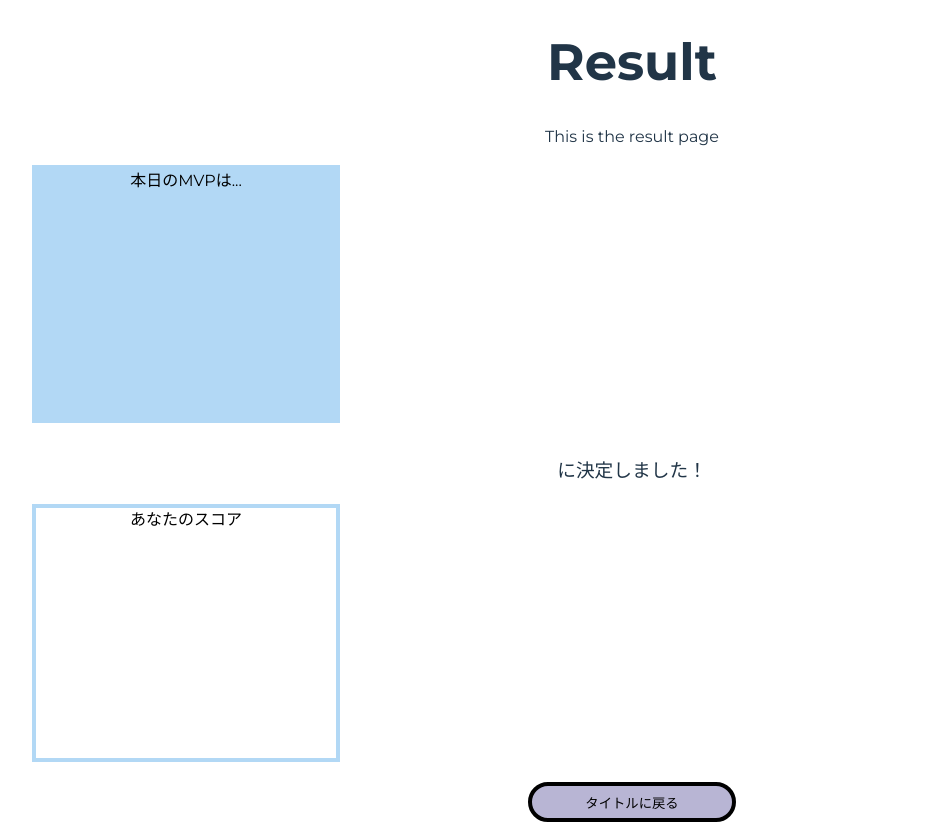
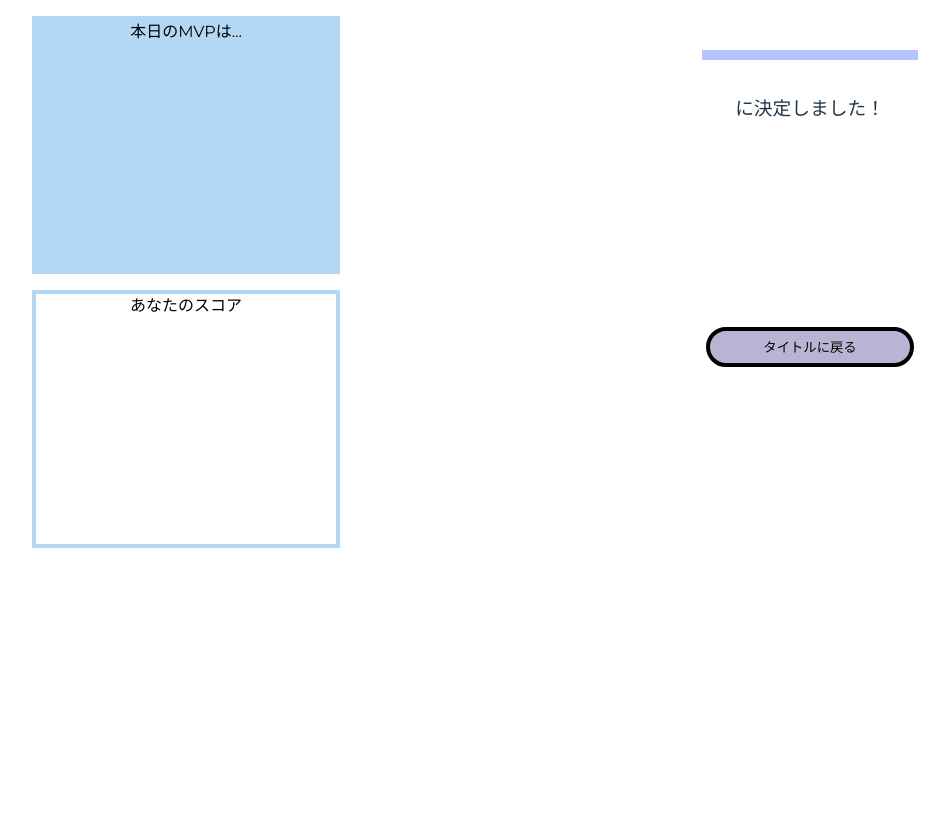
Before and after one commit to itsp-pbl-2023/mind-graph, a React (Vite) app in the folder client/: page /result in a window 1280 px wide. Shown: the whole page, without its empty margins (8-957 px from the left). After the commit the page ends 800 px from the top, so only its background shows below. Built offline with nearby package versions, Linux system fonts and the light colour scheme; a web font is replaced by a local one; what @bufbuild/connect-query, @bufbuild/connect-web, @bufbuild/protobuf would draw is missing.

Commit message:
ight side layout

```diff
--- a/client/src/components/common/ThemeDisplay.tsx
+++ b/client/src/components/common/ThemeDisplay.tsx
@@ -1,11 +1,16 @@
 import { useTheme } from '../../lib/hooks/theme.ts'
+import styled from "styled-components";
+
+const StyledUnderLine = styled.h1`
+ border-bottom: 10px solid #B4C4FF;
+`
 
 export const ThemeDisplay = () => {
   const theme = useTheme()
 
   return (
     <div>
-      <h1>{theme}</h1>
+      <StyledUnderLine>{theme}</StyledUnderLine>
     </div>
   )
 }
--- a/client/src/pages/result.tsx
+++ b/client/src/pages/result.tsx
@@ -16,6 +16,7 @@ import { useSetVoted } from '../lib/hooks/voted.ts'
 import { useUsers } from '../lib/hooks/users.ts'
 import MVPBox from '../components/MVPBox.tsx'
 import ScoreBox from '../components/ScoreBox.tsx'
+
 
 const Result = () => {
   const { nodes, edges } = useGraph()
@@ -52,13 +53,15 @@ const Result = () => {
   return (
     <div  style={{minWidth:'1200px'}}>
       <NodeGraph nodes={relatedNodes} edges={relatedEdges} focusedNodeId={chosenNodeId || undefined} />
-      <h1>Result</h1>
-      <ThemeDisplay />
-      <p>This is the result page</p>
+      <div style={{marginLeft:'670px', position: 'absolute'}}>
+        <ThemeDisplay />
+        <ShowWord word={chosenNode?.word} />
+        <div style={{marginTop:'200px'}}>
+          <Button text='タイトルに戻る' onClick={returnToTitle} />
+        </div>
+      </div>
       <MVPBox>本日のMVPは...<span style={{fontSize:60, fontWeight:'bold', display:'block', padding:'50px'}}>{mvpName}</span></MVPBox>
-      <ShowWord word={chosenNode?.word} />
       <ScoreBox>あなたのスコア<span style={{fontSize:60, fontWeight:'bold', display:'block', padding:'50px'}}>{getResult()?.myScore}</span></ScoreBox>
-      <Button text='タイトルに戻る' onClick={returnToTitle} />
     </div>
   )
 }
```
